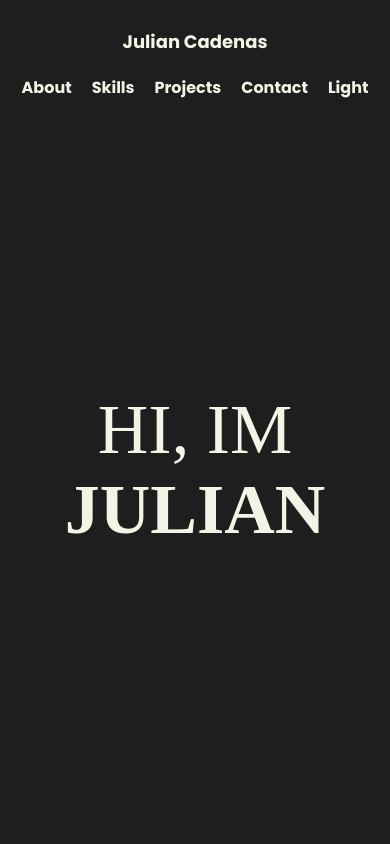
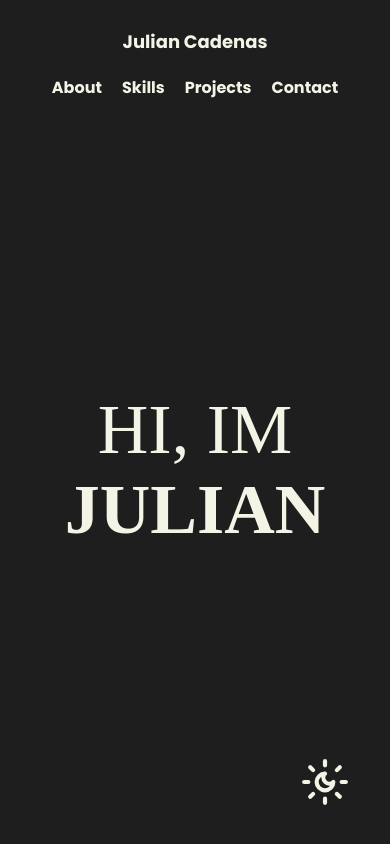
Before and after one commit to julsCadenas/my-portfolio, a React (Create React App) app: page / in a window 390 px wide. Shown: the top 844 px of the page. Built offline with nearby package versions, Linux system fonts and the light colour scheme; the HTML template or start-up script is replaced by a standard one.

Commit message:
changed dark light mode toggle

```diff
--- a/package.json
+++ b/package.json
@@ -7,6 +7,7 @@
     "@testing-library/jest-dom": "^5.17.0",
     "@testing-library/react": "^13.4.0",
     "@testing-library/user-event": "^13.5.0",
+    "lucide-react": "^0.377.0",
     "react": "^18.3.1",
     "react-dom": "^18.3.1",
     "react-scripts": "5.0.1",
--- a/src/App.js
+++ b/src/App.js
@@ -3,7 +3,6 @@ import Header from './components/header'
 import Juls from './components/juls'
 import About from './components/about'
 import Skills from './components/skills'
-
 
 function App() {
 
--- a/src/components/about.jsx
+++ b/src/components/about.jsx
@@ -30,9 +30,9 @@ const About = () => {
     const bio = "Lorem ipsum dolor sit amet, consectetur adipiscing elit, sed do eiusmod tempor incididunt ut labore et dolore magna aliqua. Ut enim ad minim veniam, quis nostrud exercitation ullamco laboris nisi ut aliquip ex ea commodo consequat. Duis aute irure dolor in reprehenderit in voluptate velit esse cillum dolore eu fugiat nulla pariatur. Excepteur sint occaecat cupidatat non proident, sunt in culpa qui officia deserunt mollit anim id est laborum."
 
     return (
-        <div class="aboutcontainer" id='about'>
+        <div class="aboutcontainer">
             <div className='infocontainer'>
-                <div className='title'>About Me</div>
+                <div className='title' id='about'>About Me</div>
                 <div className='myname' onClick={startAnimation}>{displayText || originalText}</div>
                 <div className='course'>BS Computer Engineering</div>
                 <div className='bio'>{bio}</div>
--- a/src/components/header.jsx
+++ b/src/components/header.jsx
@@ -1,12 +1,20 @@
 import React, { useEffect } from 'react';
+import { SunMoon } from 'lucide-react';
 
 const Header = () => {
-    const [mode, setMode] = React.useState("dark");
 
     const scrollToSection = (id) => {
         const element = document.getElementById(id);
-        element.scrollIntoView({ behavior: 'smooth' });
+        const offset = 75;
+        const offsetPosition = element.offsetTop - offset;
+
+        window.scrollTo({
+            top: offsetPosition,
+            behavior: 'smooth'
+        });
     };
+
+    const [mode, setMode] = React.useState("dark");
 
     useEffect(() => {
       const selectedTheme = localStorage.getItem("selectedTheme");
@@ -36,9 +44,9 @@ const Header = () => {
                     <li><a href="#" onClick={() => scrollToSection('skills')}>Skills</a></li>
                     <li><a href="#">Projects</a></li>
                     <li><a href="#">Contact</a></li>
-                    <li><a className="toggle" onClick={toggleMode} defaultChecked={selectedTheme === "dark"}>{mode === "dark" ? "Light" : "Dark"}</a></li>
                 </ul>
             </div>
+        <a className="toggle" onClick={toggleMode} defaultChecked={selectedTheme === "dark"}><SunMoon style={{ width: '100%', height: '100%' }} /></a>
         </header>
     )
 }
--- a/src/components/skills.jsx
+++ b/src/components/skills.jsx
@@ -1,7 +1,7 @@
 
 const Skills = () => {
     return (
-        <div className="skillscontainer" id="skills">
+        <div id="skills" className="skillscontainer">
             <div className="skillstitle">
                 <p><strong>Skills & Tools</strong></p>
             </div>
@@ -15,9 +15,12 @@ const Skills = () => {
                 <i class="devicon-php-plain"></i>
                 <i class="devicon-amazonwebservices-plain-wordmark"></i>
                 <i class="devicon-react-original"></i>
+                <i class="devicon-arduino-plain"></i>
                 <i class="devicon-git-plain"></i>
+                <i class="devicon-github-original"></i>
                 <i class="devicon-sqldeveloper-plain"></i>
                 <i class="devicon-sqlite-plain"></i>
+                <i class="devicon-bash-plain"></i>
             </div>
         </div>
     )
--- a/src/styles/App.css
+++ b/src/styles/App.css
@@ -67,6 +67,13 @@ header {
   transition: font-size 0.3s ease;
 }
 
+a.toggle {
+  position: fixed;
+  bottom: 30px;
+  right: 40px;
+  width: 50px;
+  height: auto;
+}
 
 
 @media screen and (min-width: 1070px) {
@@ -103,6 +110,14 @@ header {
     margin-bottom: 0;
     margin-left: 10px;
     margin-right: 10px;
+  }
+  .toggle {
+    position: fixed;
+    bottom: auto;
+    right: auto;
+    width: auto;
+    height: auto;
+    margin-top: 20px;
   }
 }
 
```
Also changed, not shown: 1 other file (tests, documents, lock files or other folders). Lines whose indentation alone changed are shown as unchanged.
